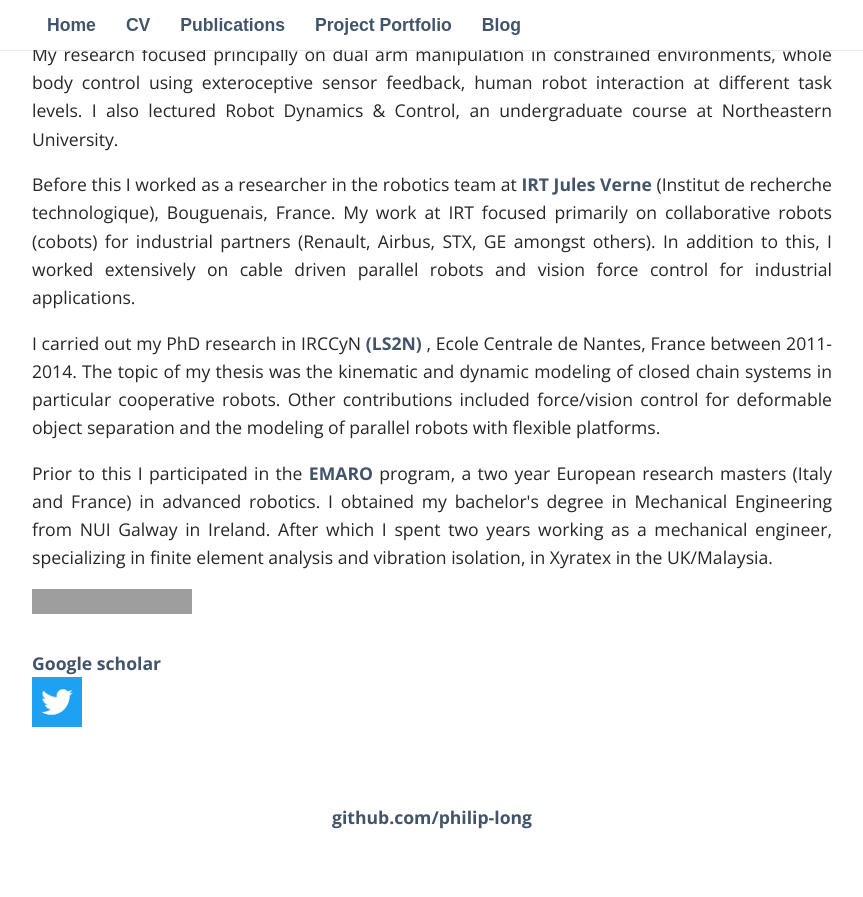
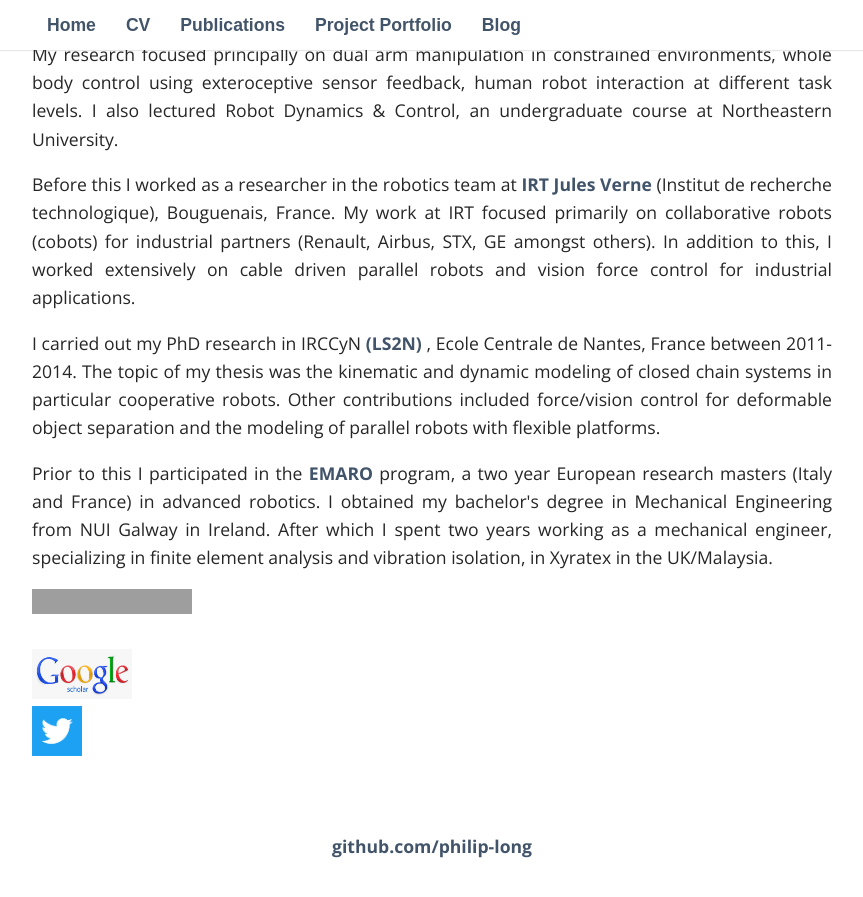
Before and after one commit to philip-long/philip-long.github.io, a Jekyll site: the page built from index.html, in a window 1280 px wide and 900 px high, scrolled down 422 px. Shown: the top 897 px of the window, without its empty margins (208-1071 px from the left). Built offline with Jekyll 4.4.1, drawn with Linux system fonts in a browser that asks for light colours; nearby versions of some CDN libraries; some web fonts are replaced; library files that are not in the unit come from our copies; before the commit the page ends 1293 px from its top, so only the background shows below that; grey boxes are pictures that could not be loaded.

Commit message:
Update index.html

```diff
--- a/index.html
+++ b/index.html
@@ -39,7 +39,12 @@ Before this I worked as a  researcher in the robotics team at  <a href="http://w
     </a>
 <br>
     <br>
-    <a href=https://scholar.google.com/citations?user=FFAElw4AAAAJ&hl=en&oi=sra> Google scholar </a>
+
+    <a href="https://scholar.google.com/citations?user=FFAElw4AAAAJ&hl=en&oi=sra">
+       <img src="/images/googlescholar.png" alt="Google scholar "
+        width=100" height="50">
+    </a>
+
       <br>
     <a href="https://twitter.com/Philip_Robotics">
        <img src="/images/twitter_logo.png" alt="Twitter"
```
